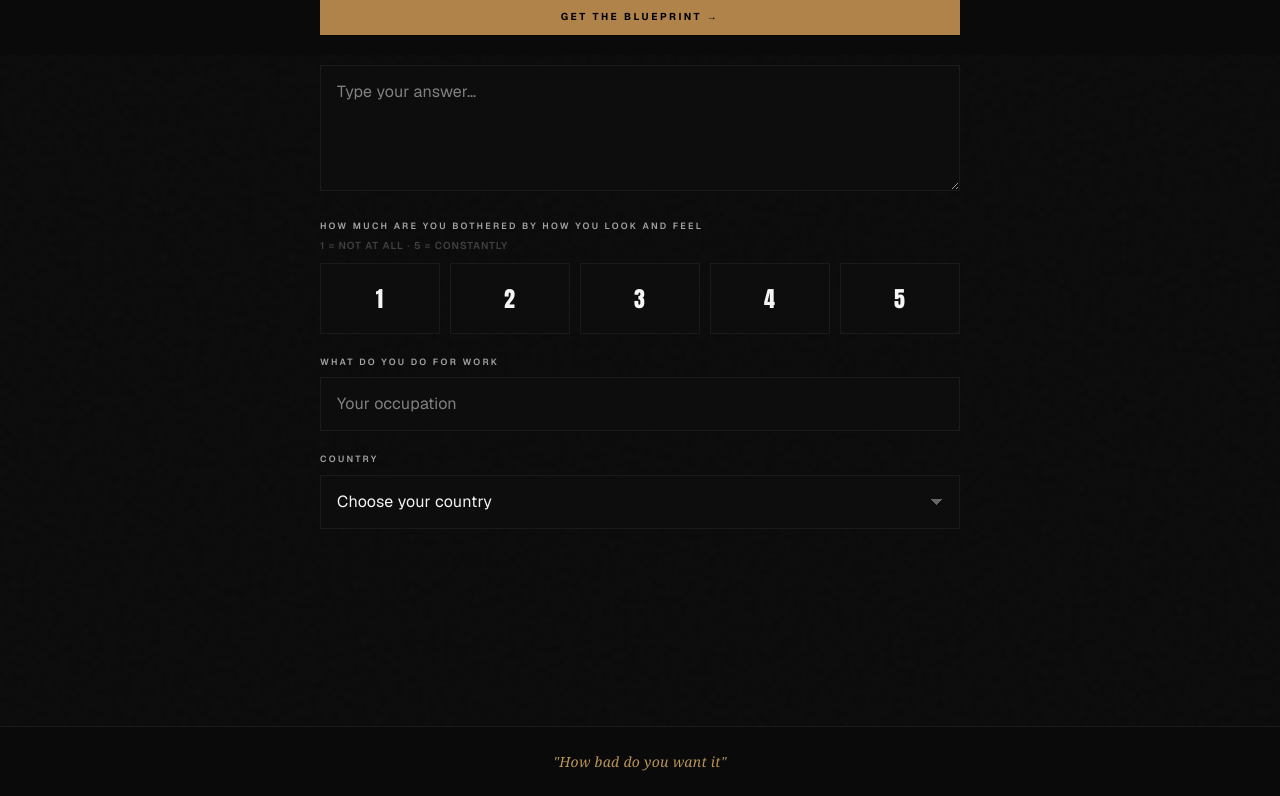
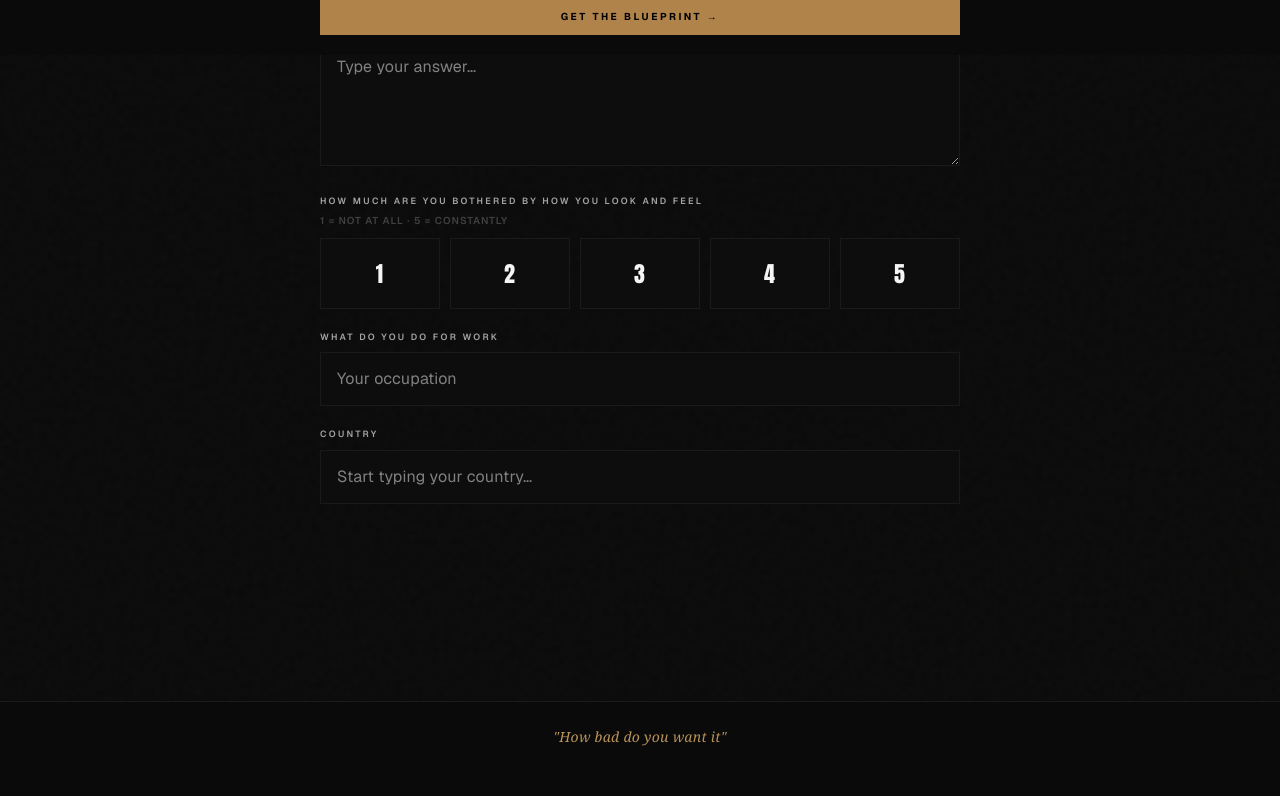
Before and after one commit to aoliveirasbp22/Largedumbbells, a Next.js app: page /form in a window 1280 px wide. Shown: the part 745-1541 px from the top of the page. After the commit the page ends 1516 px from the top, so only its background shows below. Built offline with nearby package versions, Linux system fonts and the light colour scheme.

Commit message:
Form tweaks: heading text + searchable country input

```diff
--- a/app/form/page.js
+++ b/app/form/page.js
@@ -1,5 +1,5 @@
 'use client'
-import { useState } from 'react'
+import { useEffect, useRef, useState } from 'react'
 import {
   BRAND, FONT_BODY, FONT_DISPLAY,
   Eyebrow, GoldRule, DisplayHeading, PageBackground,
@@ -168,13 +168,8 @@ export default function FormPage() {
 
           {/* Intro */}
           <div style={{ marginBottom: isMobile ? 28 : 36 }}>
-            <Eyebrow color={BRAND.textMuted} style={{
-              fontSize: 10, letterSpacing: '0.35em', marginBottom: 10,
-            }}>
+            <DisplayHeading size={isMobile ? 28 : 36} style={{ marginBottom: 14, lineHeight: 1.15 }}>
               Get The Blueprint
-            </Eyebrow>
-            <DisplayHeading size={isMobile ? 28 : 36} style={{ marginBottom: 14, lineHeight: 1.15 }}>
-              Tell Us About You
             </DisplayHeading>
             <GoldRule width={40} />
             <p style={{
@@ -283,19 +278,11 @@ export default function FormPage() {
             </Field>
 
             <Field dataField="country" label="Country" error={errors.country}>
-              <SelectInput
+              <CountryInput
                 value={values.country}
                 onChange={v => setField('country', v)}
-                hasError={!!errors.country}>
-                <option value="" disabled style={{ background: BRAND.bgCard }}>
-                  Choose your country
-                </option>
-                {COUNTRIES.map(c => (
-                  <option key={c} value={c} style={{ background: BRAND.bgCard, color: BRAND.textPrimary }}>
-                    {c}
-                  </option>
-                ))}
-              </SelectInput>
+                hasError={!!errors.country}
+              />
             </Field>
           </div>
 
@@ -517,6 +504,124 @@ function ScalePicker({ value, onChange, isMobile }) {
   )
 }
 
+function CountryInput({ value, onChange, hasError }) {
+  const [query, setQuery]   = useState(value || '')
+  const [open, setOpen]     = useState(false)
+  const [highlight, setHighlight] = useState(0)
+  const wrapRef = useRef(null)
+
+  // Keep input in sync if parent updates value externally
+  useEffect(() => { setQuery(value || '') }, [value])
+
+  // Close on outside click
+  useEffect(() => {
+    function handler(e) {
+      if (wrapRef.current && !wrapRef.current.contains(e.target)) setOpen(false)
+    }
+    document.addEventListener('mousedown', handler)
+    document.addEventListener('touchstart', handler)
+    return () => {
+      document.removeEventListener('mousedown', handler)
+      document.removeEventListener('touchstart', handler)
+    }
+  }, [])
+
+  const q = query.trim().toLowerCase()
+  const matches = q
+    ? COUNTRIES.filter(c => c.toLowerCase().includes(q)).slice(0, 8)
+    : COUNTRIES.slice(0, 8)
+
+  function pick(c) {
+    onChange(c)
+    setQuery(c)
+    setOpen(false)
+  }
+
+  function onKeyDown(e) {
+    if (!open) return
+    if (e.key === 'ArrowDown') {
+      e.preventDefault()
+      setHighlight(h => Math.min(h + 1, matches.length - 1))
+    } else if (e.key === 'ArrowUp') {
+      e.preventDefault()
+      setHighlight(h => Math.max(h - 1, 0))
+    } else if (e.key === 'Enter') {
+      if (matches[highlight]) {
+        e.preventDefault()
+        pick(matches[highlight])
+      }
+    } else if (e.key === 'Escape') {
+      setOpen(false)
+    }
+  }
+
+  return (
+    <div ref={wrapRef} style={{ position: 'relative' }}>
+      <input
+        type="text"
+        value={query}
+        onChange={e => {
+          setQuery(e.target.value)
+          setOpen(true)
+          setHighlight(0)
+          // Clear parent value if user is editing — they must pick again
+          if (value && e.target.value !== value) onChange('')
+        }}
+        onFocus={e => {
+          setOpen(true)
+          if (!hasError) e.target.style.borderColor = BRAND.borderGoldStrong
+          e.target.style.background = BRAND.bgRaised
+        }}
+        onBlur={e => {
+          if (!hasError) e.target.style.borderColor = BRAND.border
+          e.target.style.background = BRAND.bgCard
+        }}
+        onKeyDown={onKeyDown}
+        placeholder="Start typing your country…"
+        autoComplete="off"
+        style={baseInputStyle(hasError)}
+      />
+
+      {open && matches.length > 0 && (
+        <div style={{
+          position: 'absolute',
+          top: 'calc(100% + 4px)', left: 0, right: 0,
+          background: BRAND.bgRaised,
+          border: `1px solid ${BRAND.borderStrong}`,
+          boxShadow: '0 8px 24px rgba(0,0,0,0.8)',
+          zIndex: 50,
+          maxHeight: 280,
+          overflowY: 'auto',
+        }}>
+          {matches.map((c, i) => {
+            const isHl = i === highlight
+            return (
+              <div
+                key={c}
+                onMouseDown={e => { e.preventDefault(); pick(c) }}
+                onMouseEnter={() => setHighlight(i)}
+                style={{
+                  padding: '12px 16px',
+                  minHeight: 44,
+                  fontSize: 14,
+                  fontFamily: FONT_BODY,
+                  letterSpacing: '0.01em',
+                  color: isHl ? BRAND.gold : BRAND.textSecondary,
+                  background: isHl ? 'rgba(176, 131, 74, 0.13)' : 'transparent',
+                  cursor: 'pointer',
+                  borderBottom: `1px solid ${BRAND.border}`,
+                  display: 'flex', alignItems: 'center',
+                }}>
+                {c}
+              </div>
+            )
+          })}
+        </div>
+      )}
+    </div>
+  )
+}
+
 function ThankYou({ isMobile }) {
   return (
     <PageBackground style={{
```
